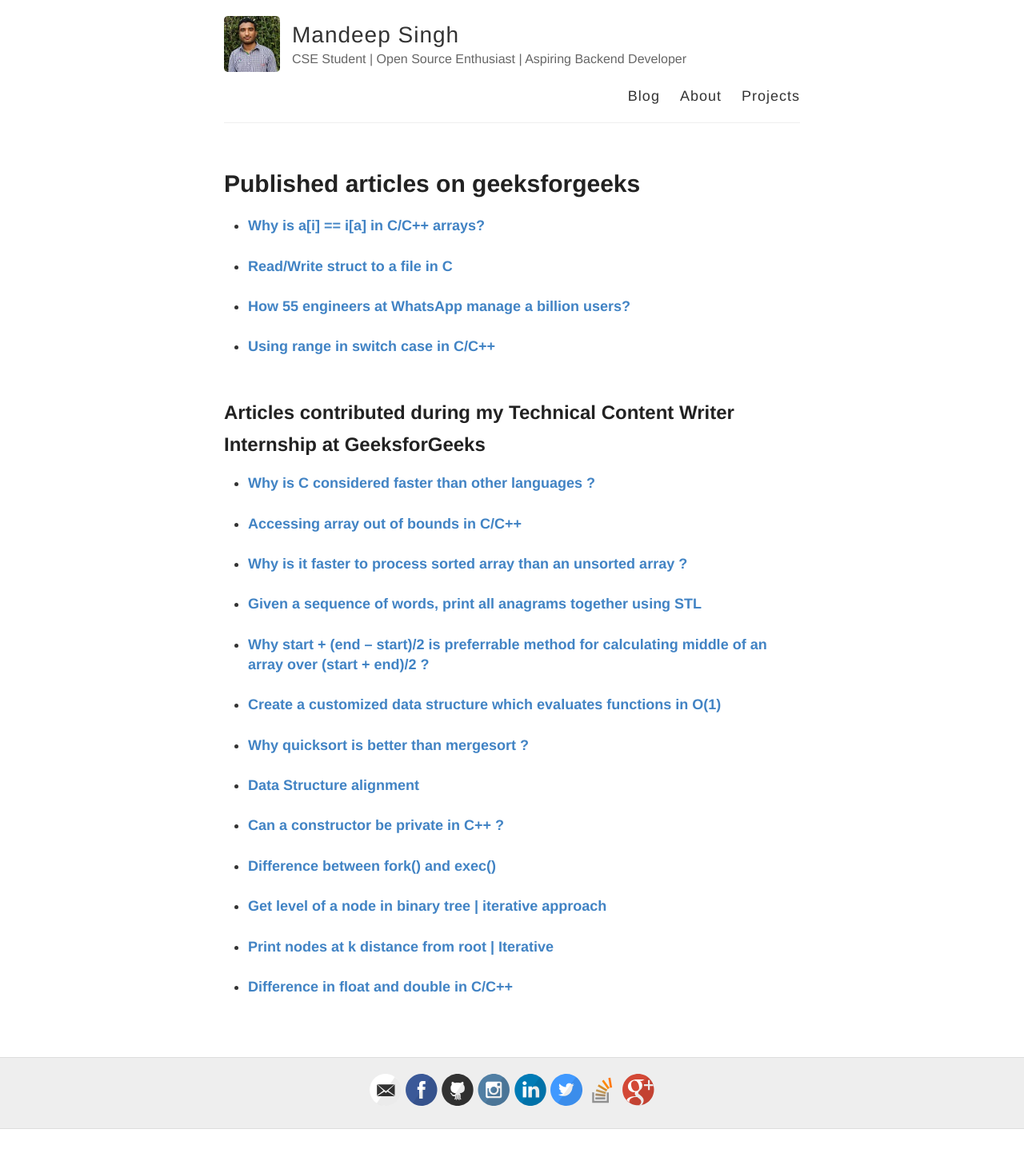
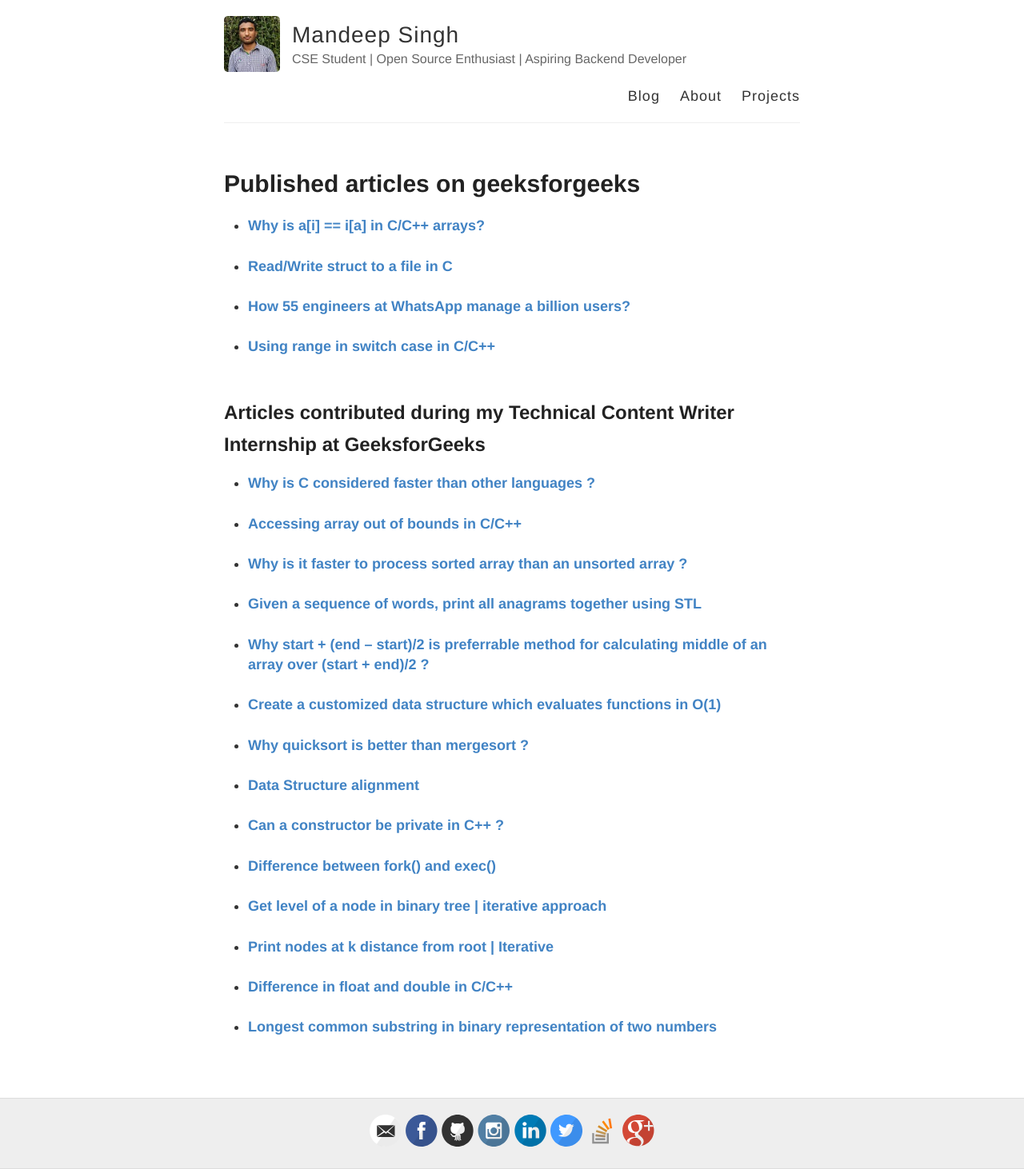
Before and after one commit to msdeep14/msdeep14.github.io, a Jekyll site: the page built from projects/geeksforgeeks_articles.html, in a window 1280 px wide. Shown: the whole page at 80% size. Built offline with Jekyll 4.4.1, drawn with Linux system fonts in a browser that asks for light colours; before the commit the page ends 1412 px from its top, so only the background shows below that.

Commit message:
add geeksforgeeks article link

```diff
--- a/projects/geeksforgeeks_articles.html
+++ b/projects/geeksforgeeks_articles.html
@@ -35,6 +35,7 @@ permalink: /projects/geeksforgeeks_articles
         <li><strong><a target = "_blank" href = "http://www.geeksforgeeks.org/get-level-node-binary-tree-iterative-approach/">Get level of a node in binary tree | iterative approach</a></strong></li><br/>
         <li><strong><a target = "_blank" href = "http://www.geeksforgeeks.org/print-nodes-k-distance-root-iterative/">Print nodes at k distance from root | Iterative</a></strong></li><br/>
         <li><strong><a target = "_blank" href = "http://www.geeksforgeeks.org/difference-float-double-c-cpp/">Difference in float and double in C/C++</a></strong></li><br/>
+        <li><strong><a target = "_blank" href = "http://www.geeksforgeeks.org/longest-common-substring-binary-representation-two-numbers/">Longest common substring in binary representation of two numbers</a></strong></li><br/>
     </ul>
 </p>
 </body>
```
